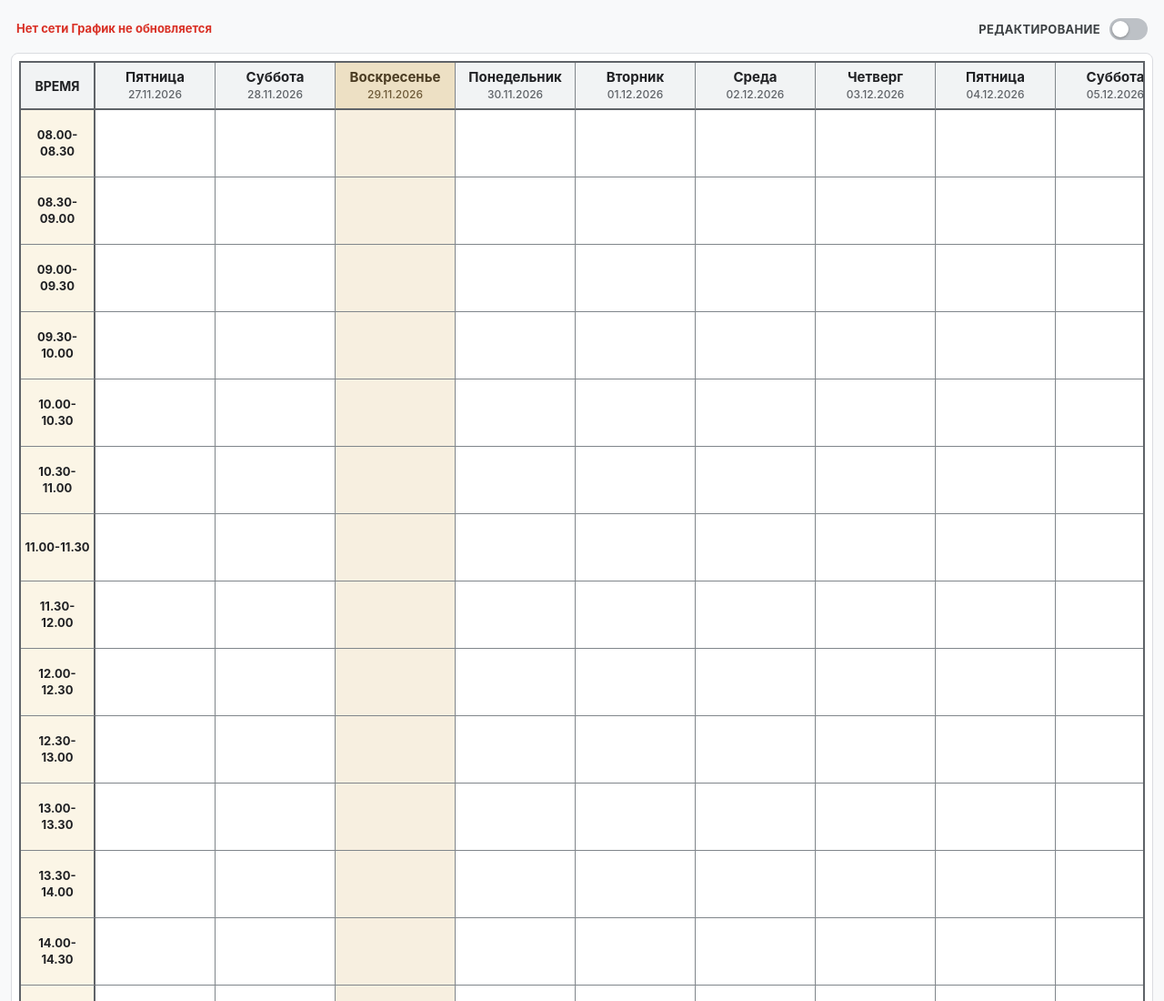
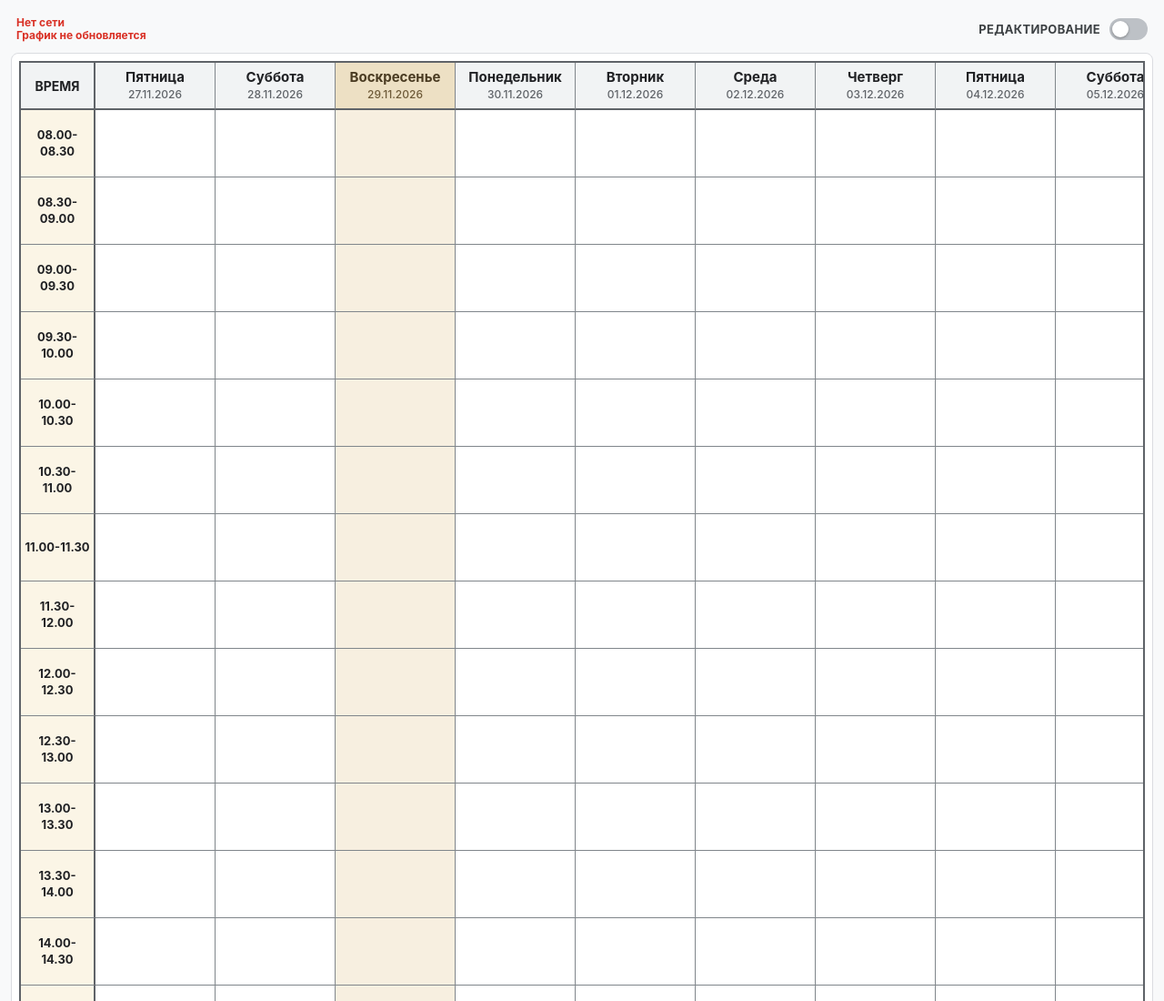
Before and after one commit to osagotbilis-collab/AutoHause, a plain HTML site: page index.html in a window 1280 px wide. Shown: the top 1100 px of the page at 91% size. Drawn offline with Linux system fonts and the light colour scheme; no server answers.

Commit message:
Update index.html

```diff
--- a/index.html
+++ b/index.html
@@ -24,12 +24,14 @@
       padding: 4px 6px 10px;
       min-height: 36px;
     }
-    #syncStatus {
-      font-size: 13px;
+        #syncStatus {
+      font-size: 12px;
       line-height: 1.2;
       color: #1a73e8;
       font-weight: bold;
+      white-space: pre;
     }
+
 
     .edit-control-group {
       display: inline-flex;
```
